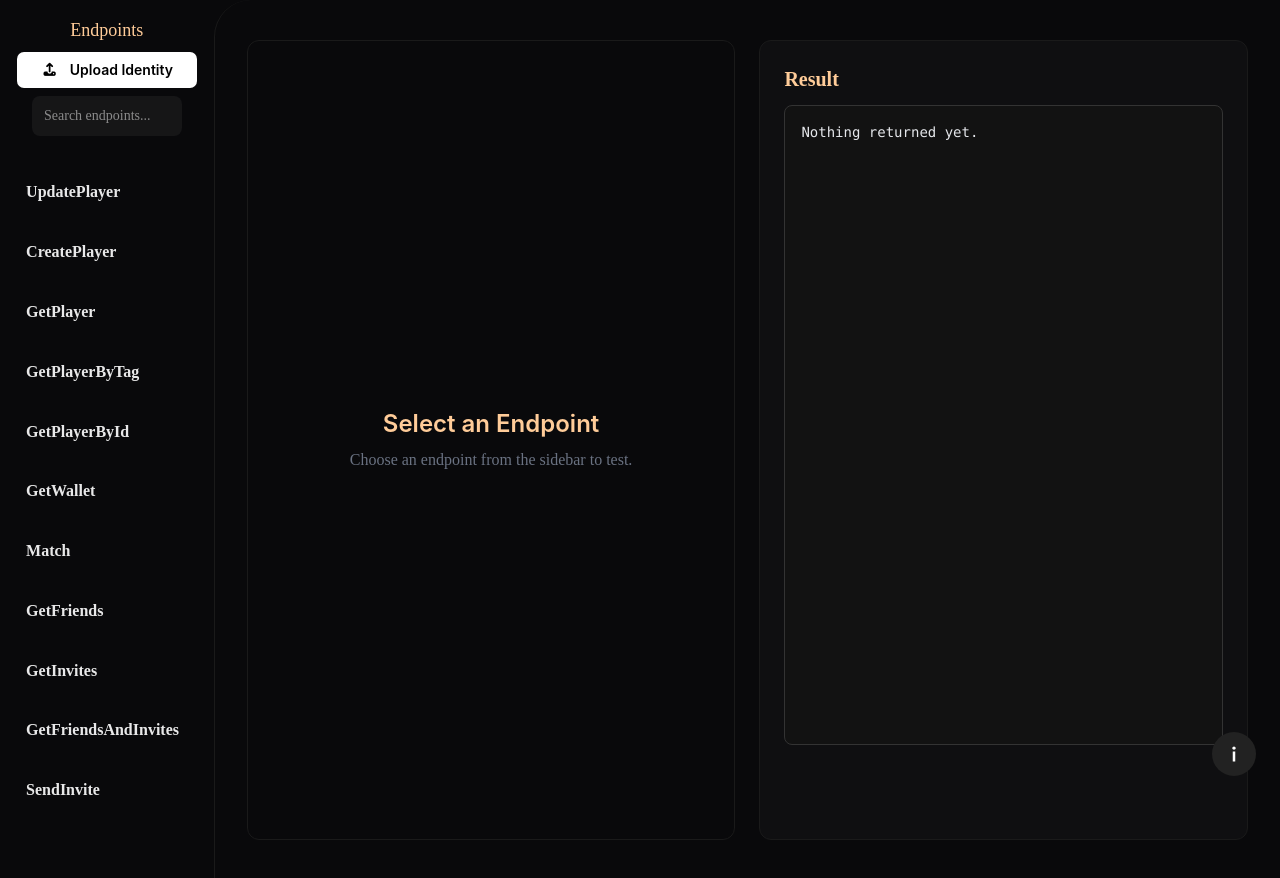
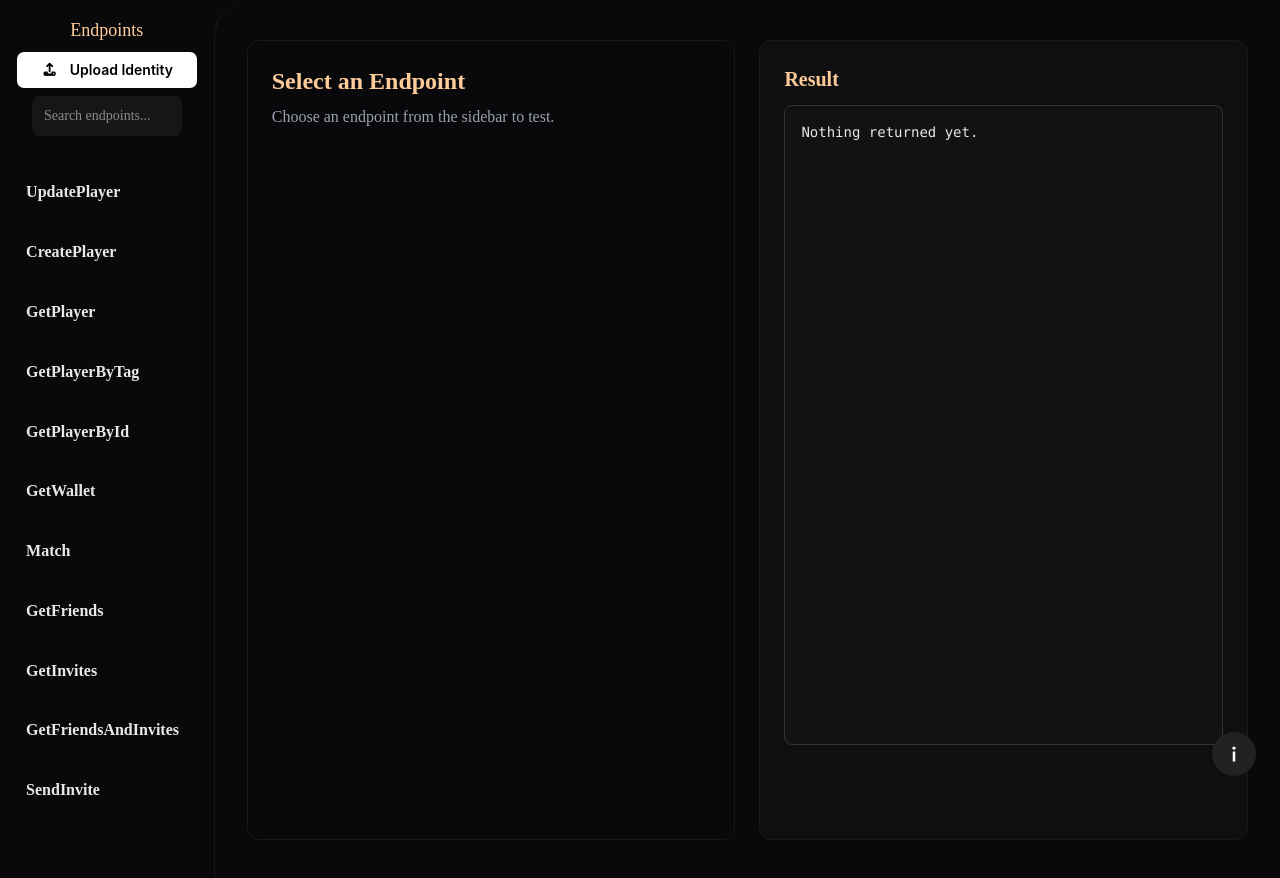
Before and after one commit to alethea4e5483/redesigned-broccoli, a Vue app: page / in a window 1280 px wide. Built offline with nearby package versions, Linux system fonts and the light colour scheme.

Commit message:
refactor: update fallback UI in MainPanel for better clarity and structure

```diff
--- a/src/components/MainPanel.vue
+++ b/src/components/MainPanel.vue
@@ -90,14 +90,20 @@ watch(
           @before-submit="clearResponse"
         />
       </div>
-      <div
-        v-else
-        class="flex flex-col items-center justify-center h-full text-gray-500"
-      >
-        <h2 class="text-[#ffcc99] text-2xl font-semibold mb-2">
+
+
+      <div v-else>
+        <h2
+          id="endpointTitle"
+          class="text-[#ffcc99] font-poppins text-2xl font-semibold mb-2"
+        >
           Select an Endpoint
         </h2>
-        <p class="font-poppins">Choose an endpoint from the sidebar to test.</p>
+        <p id="endpointPath" class="font-poppins text-gray-400 mb-4">
+          Choose an endpoint from the sidebar to test.
+        </p>
+        <p id="endpointDesc" class="font-poppins text-gray-400 mb-2"></p>
+        <div id="endpointForm"></div>
       </div>
     </div>
 
```
